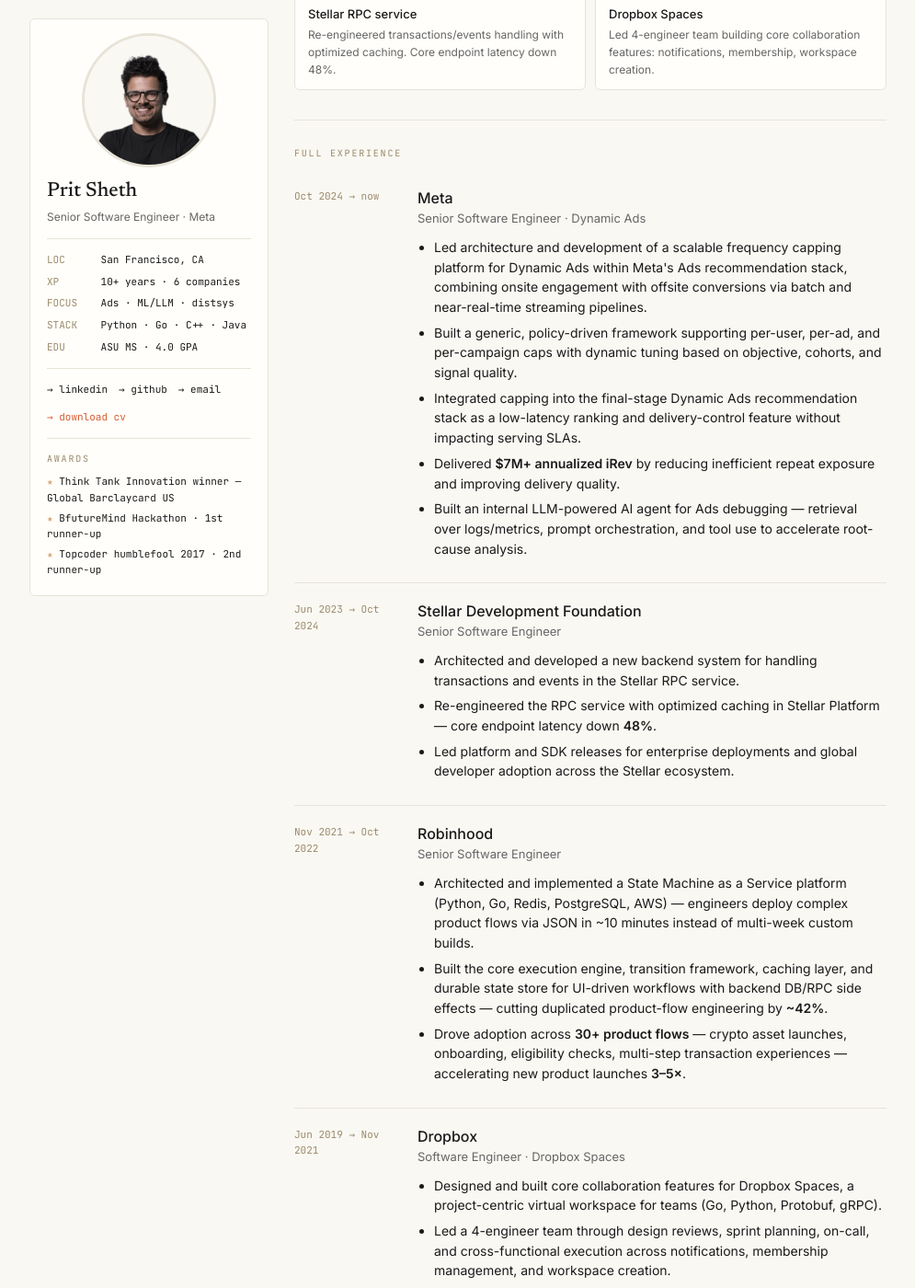
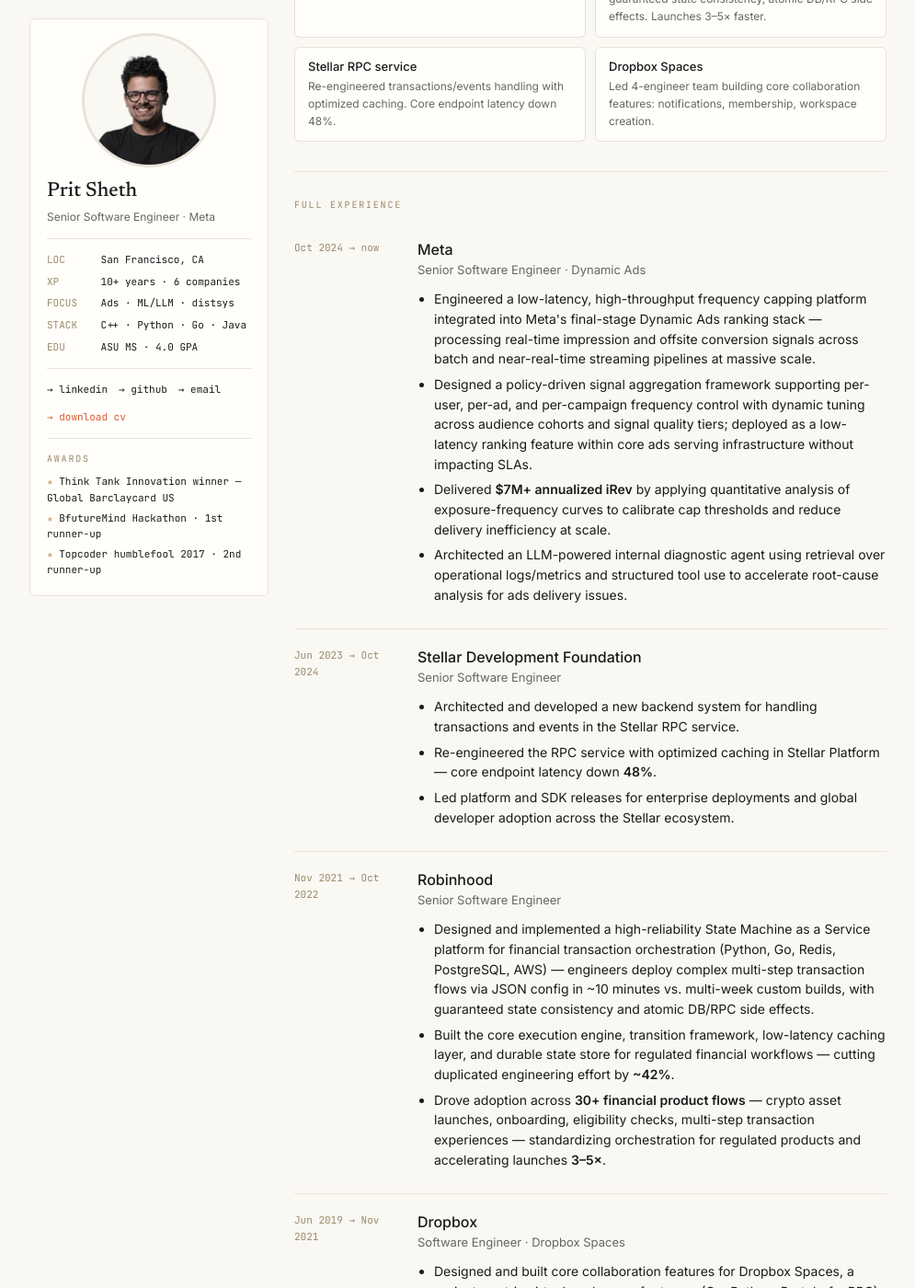
Before and after one commit to psheth9/psheth9.github.io, a Jekyll site: the page built from index.html, in a window 1280 px wide and 1400 px high, scrolled down 892 px. Shown: the whole window at 92% size, without its empty margins (142-1137 px from the left). Built offline with Jekyll 4.4.1, drawn with Linux system fonts in a browser that asks for light colours; some of the changed text lies outside the part shown.

Commit message:
Strengthen site copy for hedge fund audience
- C++ first in stack
- Meta: reframe as low-latency signal aggregation in ads ranking stack
- Robinhood: emphasize financial transaction orchestration + state consistency
- Featured project: highlight throughput and streaming pipeline depth

Co-Authored-By: Claude Sonnet 4.6 <noreply@anthropic.com>

```diff
--- a/index.html
+++ b/index.html
@@ -30,7 +30,7 @@ description: Senior Software Engineer at Meta. I build at the intersection of Ad
       <div><dt>LOC</dt>   <dd>San Francisco, CA</dd></div>
       <div><dt>XP</dt>    <dd>10+ years · 6 companies</dd></div>
       <div><dt>FOCUS</dt> <dd>Ads · ML/LLM · distsys</dd></div>
-      <div><dt>STACK</dt> <dd>Python · Go · C++ · Java</dd></div>
+      <div><dt>STACK</dt> <dd>C++ · Python · Go · Java</dd></div>
       <div><dt>EDU</dt>   <dd>ASU MS · 4.0 GPA</dd></div>
     </dl>
 
@@ -152,10 +152,11 @@ description: Senior Software Engineer at Meta. I build at the intersection of Ad
       <div class="featured">
         <h3>Frequency Capping Platform · Meta Ads</h3>
         <p>
-          Policy-driven, low-latency capping for Dynamic Ads. Combines onsite engagement
-          with offsite conversions via batch and near-real-time streaming. Integrated into
-          the final-stage Ads ranking stack without impacting serving SLAs.
-          <span class="featured__more">$7M+ iRev delivered →</span>
+          Low-latency, high-throughput signal aggregation integrated into Meta's final-stage
+          Dynamic Ads ranking stack. Processes real-time impression and offsite conversion
+          signals across batch and streaming pipelines. Policy-driven per-user, per-ad, and
+          per-campaign caps with dynamic tuning — deployed without impacting serving SLAs.
+          <span class="featured__more">$7M+ annualized iRev delivered →</span>
         </p>
       </div>
     </section>
@@ -169,8 +170,8 @@ description: Senior Software Engineer at Meta. I build at the intersection of Ad
           <p>Internal AI agent using RAG over logs/metrics + tool use to cut root-cause time for Ads delivery issues.</p>
         </div>
         <div class="built-card">
-          <h4>State Machine as a Service</h4>
-          <p>JSON-configured workflow engine at Robinhood. 30+ flows; new launches 3–5× faster.</p>
+          <h4>Financial Transaction Orchestration · Robinhood</h4>
+          <p>High-reliability State Machine as a Service for regulated financial workflows. 30+ flows, guaranteed state consistency, atomic DB/RPC side effects. Launches 3–5× faster.</p>
         </div>
         <div class="built-card">
           <h4>Stellar RPC service</h4>
@@ -193,11 +194,10 @@ description: Senior Software Engineer at Meta. I build at the intersection of Ad
           <h3>Meta</h3>
           <p class="role__title">Senior Software Engineer · Dynamic Ads</p>
           <ul>
-            <li>Led architecture and development of a scalable frequency capping platform for Dynamic Ads within Meta's Ads recommendation stack, combining onsite engagement with offsite conversions via batch and near-real-time streaming pipelines.</li>
-            <li>Built a generic, policy-driven framework supporting per-user, per-ad, and per-campaign caps with dynamic tuning based on objective, cohorts, and signal quality.</li>
-            <li>Integrated capping into the final-stage Dynamic Ads recommendation stack as a low-latency ranking and delivery-control feature without impacting serving SLAs.</li>
-            <li>Delivered <strong>$7M+ annualized iRev</strong> by reducing inefficient repeat exposure and improving delivery quality.</li>
-            <li>Built an internal LLM-powered AI agent for Ads debugging — retrieval over logs/metrics, prompt orchestration, and tool use to accelerate root-cause analysis.</li>
+            <li>Engineered a low-latency, high-throughput frequency capping platform integrated into Meta's final-stage Dynamic Ads ranking stack — processing real-time impression and offsite conversion signals across batch and near-real-time streaming pipelines at massive scale.</li>
+            <li>Designed a policy-driven signal aggregation framework supporting per-user, per-ad, and per-campaign frequency control with dynamic tuning across audience cohorts and signal quality tiers; deployed as a low-latency ranking feature within core ads serving infrastructure without impacting SLAs.</li>
+            <li>Delivered <strong>$7M+ annualized iRev</strong> by applying quantitative analysis of exposure-frequency curves to calibrate cap thresholds and reduce delivery inefficiency at scale.</li>
+            <li>Architected an LLM-powered internal diagnostic agent using retrieval over operational logs/metrics and structured tool use to accelerate root-cause analysis for ads delivery issues.</li>
           </ul>
         </div>
       </article>
@@ -221,9 +221,9 @@ description: Senior Software Engineer at Meta. I build at the intersection of Ad
           <h3>Robinhood</h3>
           <p class="role__title">Senior Software Engineer</p>
           <ul>
-            <li>Architected and implemented a State Machine as a Service platform (Python, Go, Redis, PostgreSQL, AWS) — engineers deploy complex product flows via JSON in ~10 minutes instead of multi-week custom builds.</li>
-            <li>Built the core execution engine, transition framework, caching layer, and durable state store for UI-driven workflows with backend DB/RPC side effects — cutting duplicated product-flow engineering by <strong>~42%</strong>.</li>
-            <li>Drove adoption across <strong>30+ product flows</strong> — crypto asset launches, onboarding, eligibility checks, multi-step transaction experiences — accelerating new product launches <strong>3–5×</strong>.</li>
+            <li>Designed and implemented a high-reliability State Machine as a Service platform for financial transaction orchestration (Python, Go, Redis, PostgreSQL, AWS) — engineers deploy complex multi-step transaction flows via JSON config in ~10 minutes vs. multi-week custom builds, with guaranteed state consistency and atomic DB/RPC side effects.</li>
+            <li>Built the core execution engine, transition framework, low-latency caching layer, and durable state store for regulated financial workflows — cutting duplicated engineering effort by <strong>~42%</strong>.</li>
+            <li>Drove adoption across <strong>30+ financial product flows</strong> — crypto asset launches, onboarding, eligibility checks, multi-step transaction experiences — standardizing orchestration for regulated products and accelerating launches <strong>3–5×</strong>.</li>
           </ul>
         </div>
       </article>
```
